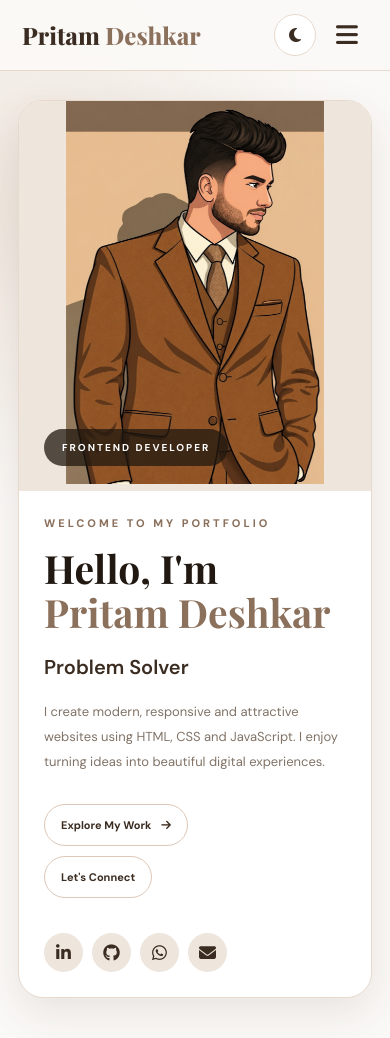
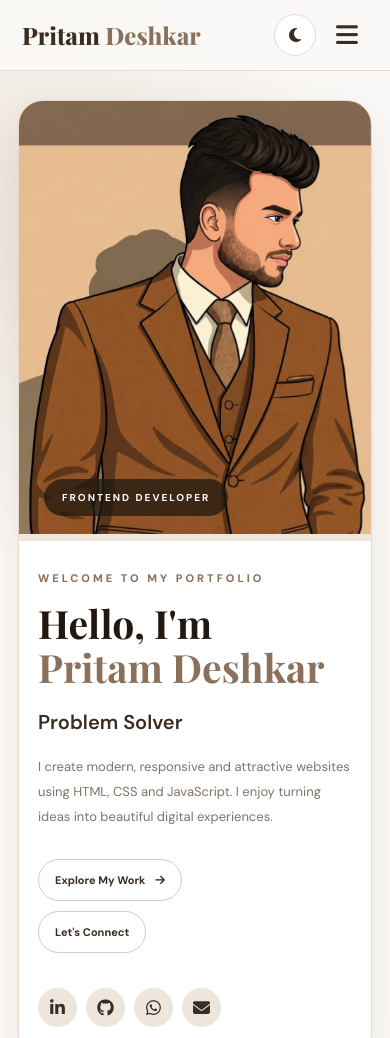
Before and after one commit to Pritamdeshkar06/My-Portfollio, a plain HTML site: page index.html in a window 390 px wide. Shown: the top 1038 px of the page. Drawn offline with nearby package versions, Linux system fonts and the light colour scheme.

Commit message:
Update style.css

```diff
--- a/style.css
+++ b/style.css
@@ -910,13 +910,17 @@ footer strong { color: var(--white); }
     }
 
     .hero-image {
-        min-height: 340px;
-        max-height: 390px;
+        min-height: auto;
+        max-height: none;
     }
 
     .hero-image img {
-        min-height: 340px;
-        max-height: 390px;
+        min-height: auto;
+        max-height: none;
+        height: auto;
+        aspect-ratio: 4 / 5;
+        object-fit: cover;
+        object-position: top center;
     }
 
     .hero-content { padding: 38px 25px; }
@@ -1519,35 +1523,6 @@ section[id] { scroll-margin-top: 90px; }
     font-size: 13px;
     font-style: italic;
 }
-/* Mobile Responsive Fix */
-
-@media screen and (max-width: 768px) {
-
-    .hero {
-        display: flex;
-        flex-direction: column;
-    }
-
-    .hero-image {
-        width: 100%;
-        height: auto;
-        overflow: hidden;
-    }
-
-    .hero-image img {
-        width: 100%;
-        height: auto;
-        object-fit: contain;
-        object-position: center top;
-        display: block;
-    }
-
-    .hero-content {
-        width: 100%;
-        padding: 25px;
-    }
-
-}
 
 @media (max-width: 600px) {
     .project-popup-content { padding: 40px 22px 28px; }
```
